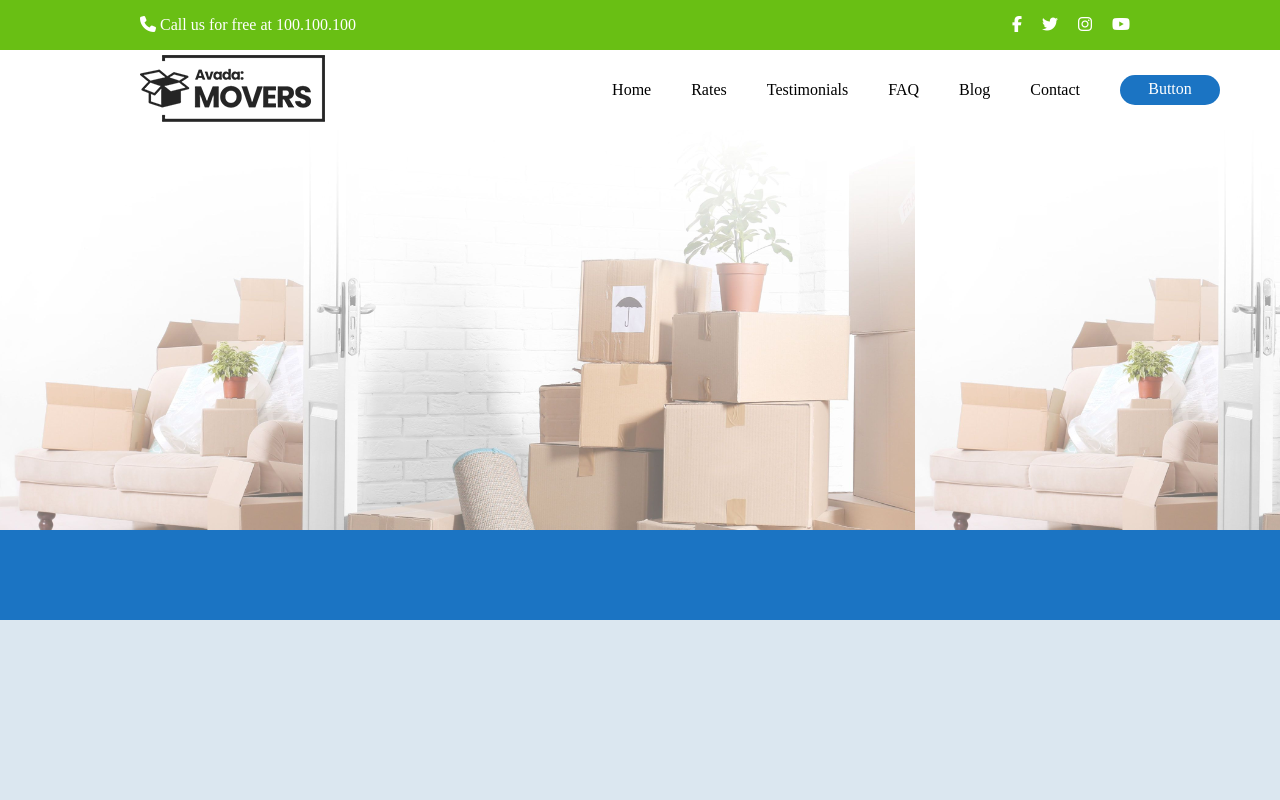
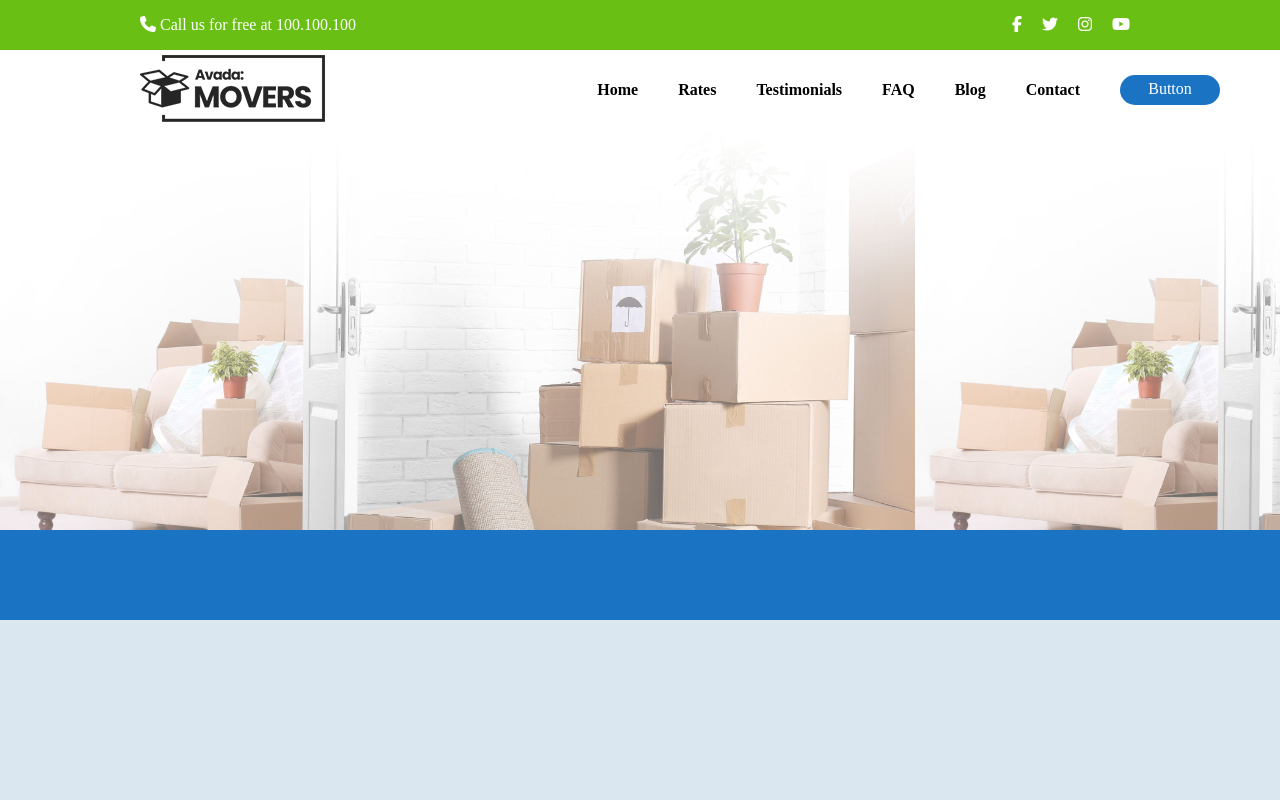
Before and after one commit to SorayaBoolean/proj-html-vuejs, a Vue app: page / in a window 1280 px wide. Shown: the top 800 px of the page. Built offline with nearby package versions, Linux system fonts and the light colour scheme.

Commit message:
fixed: menu fixed as a hren instead of simple li

```diff
--- a/src/components/MyHeader.vue
+++ b/src/components/MyHeader.vue
@@ -30,7 +30,7 @@
         <div class="navbar">
           <nav>
             <ul>
-              <li v-for="(item,index) in menu" :key="index">{{item}}</li>
+              <li v-for="(item,index) in menu" :key="index"><a href="#">{{item}}</a></li>
               <li><div class="button">Button</div></li>
             </ul>
           </nav>
```
